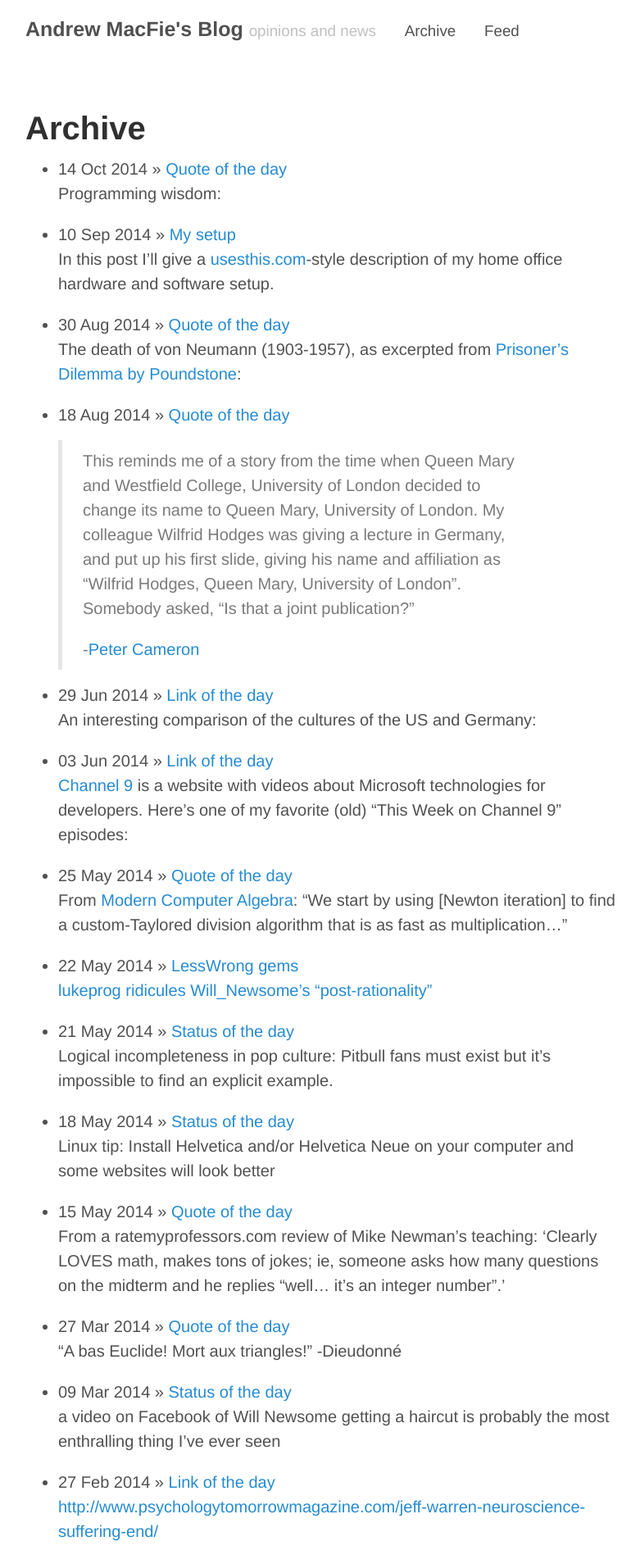
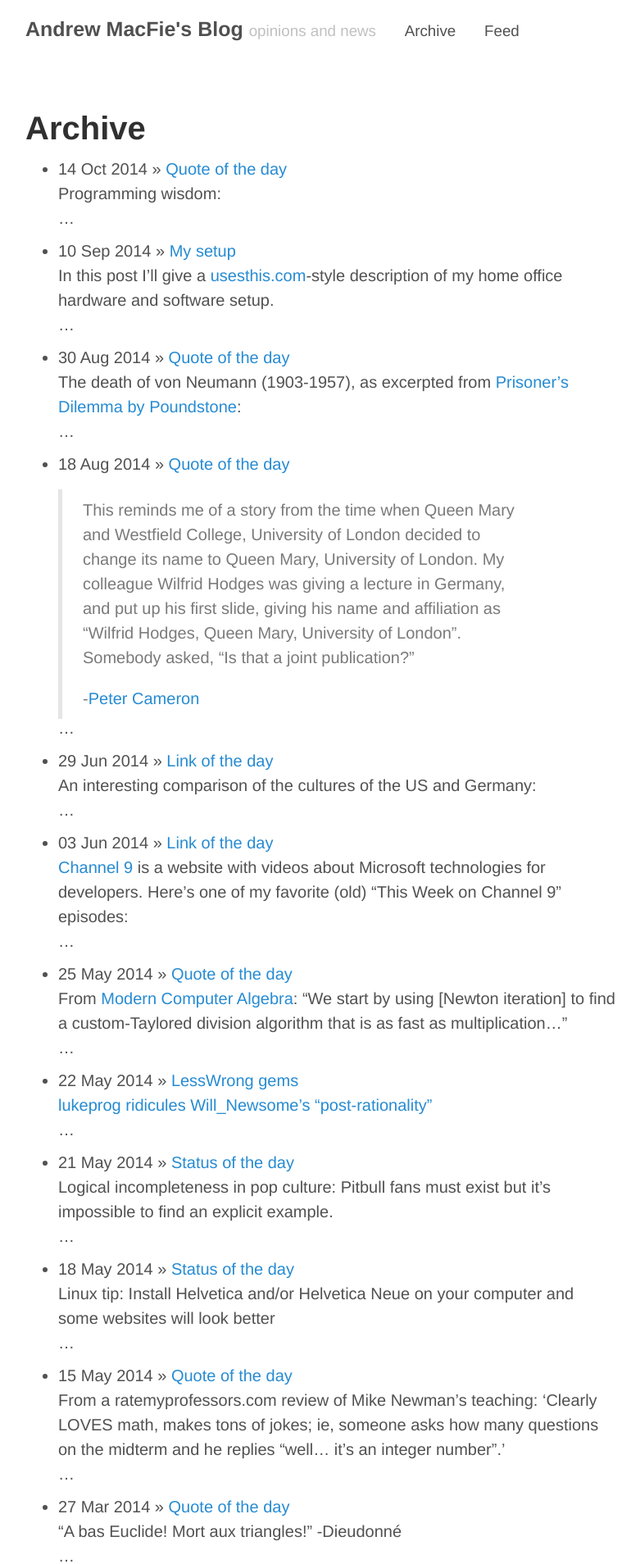
Before and after one commit to amacfie/amacfie.github.io, a Jekyll site: the page built from archive.md, in a window 1280 px wide. Shown: the top 1908 px of the page at 82% size, without its empty margins (249-1030 px from the left). Built offline with Jekyll 4.4.1, drawn with Linux system fonts in a browser that asks for light colours.

Commit message:
Add ellipsis to excerpts

```diff
--- a/archive.md
+++ b/archive.md
@@ -8,7 +8,8 @@ title: Archive
       <li>
       {{ post.date | date_to_string }} &raquo;
       <a href="{{ post.url }}">  {{ post.title }} </a>
-{{ post.excerpt }}
+      {{ post.excerpt }}
+      <p id="ellipsis"> &hellip;</p>
     </li>
 {% endfor %}
 </ul>
--- a/public/css/poole.css
+++ b/public/css/poole.css
@@ -429,3 +429,8 @@ a.pagination-item:hover {
     border-bottom-right-radius: 4px;
   }
 }
+
+#ellipsis {
+  margin-top: -20px;
+  margin-bottom: 10px;
+}
```
